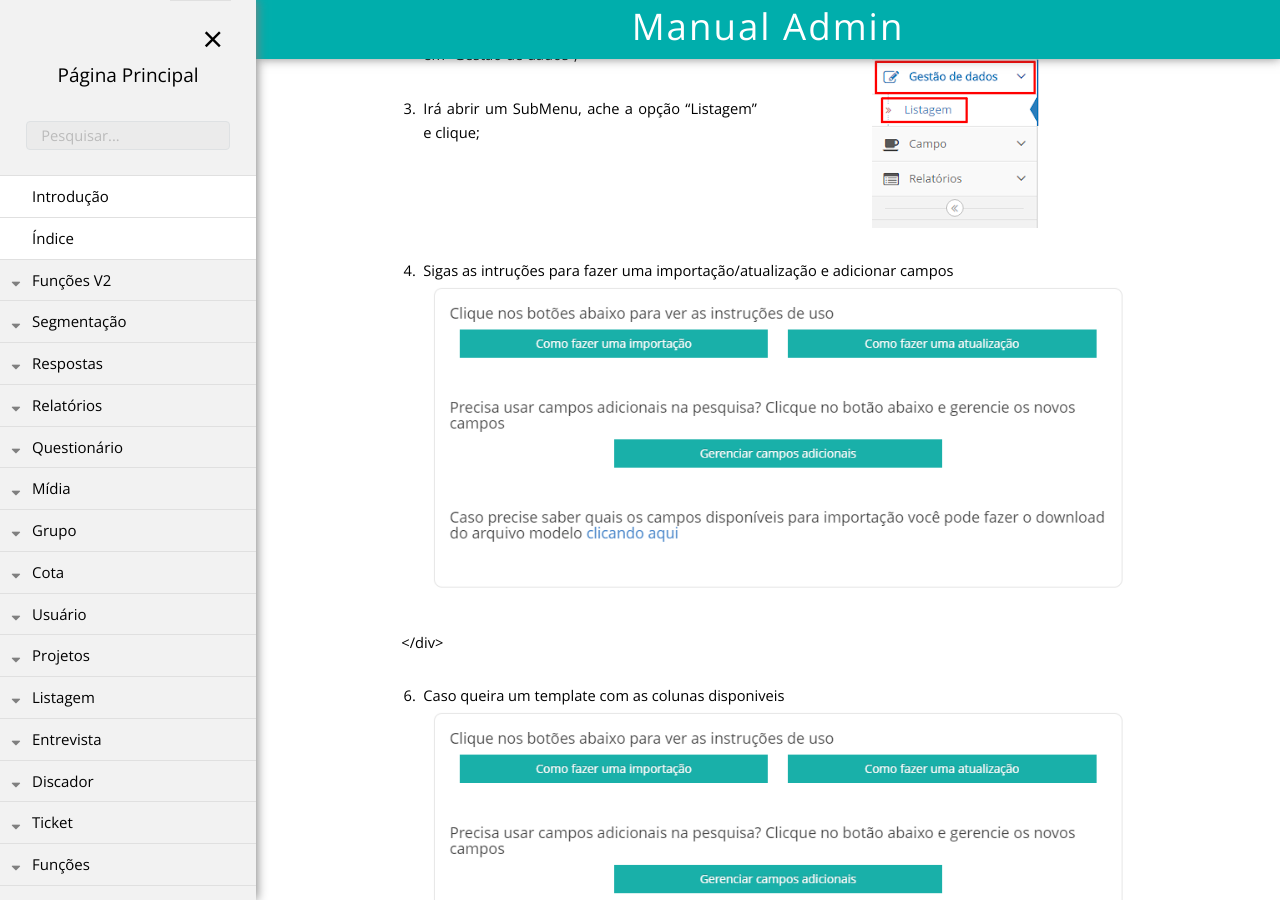
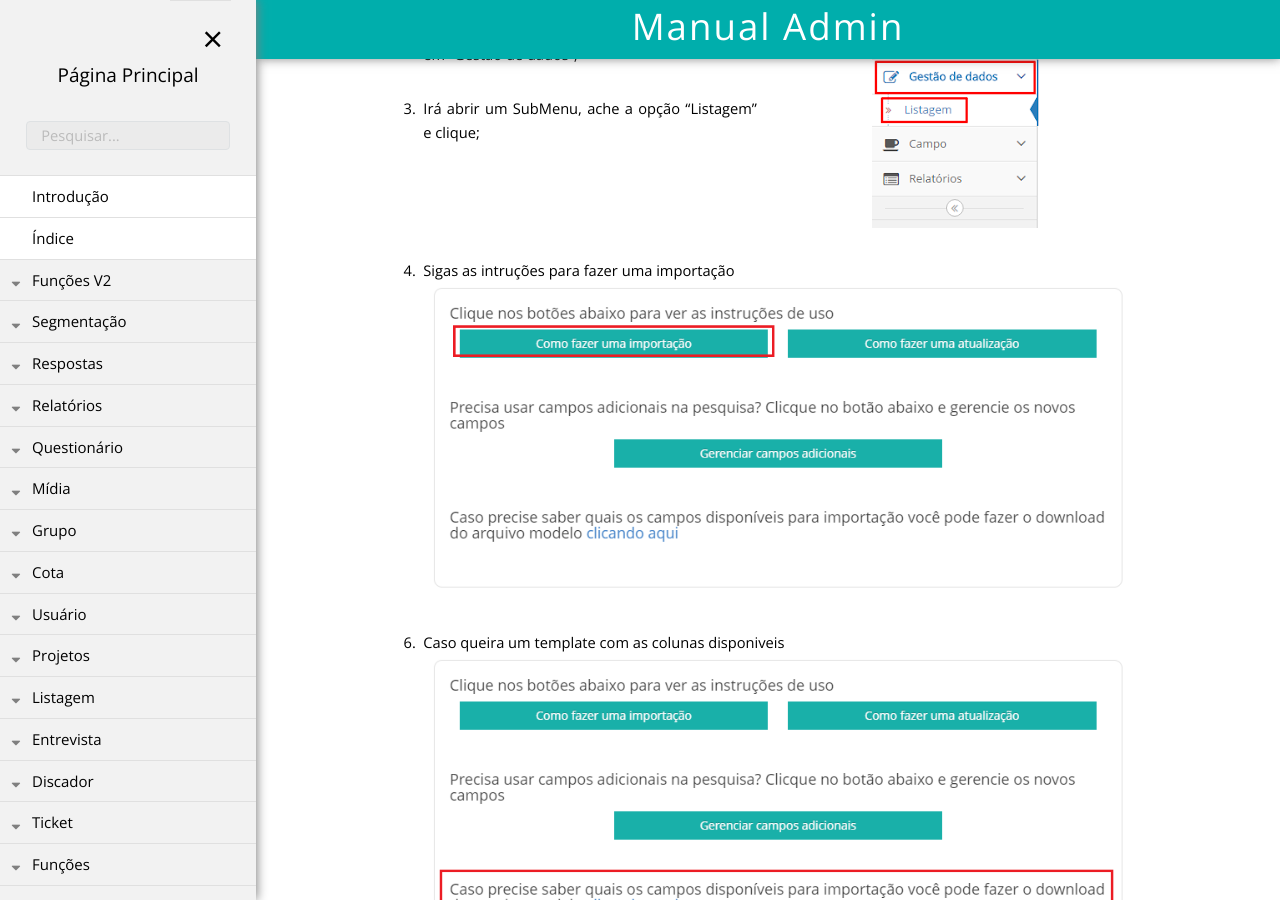
Before and after one commit to rogerio-figueiredo-hsr/hsrtechonline.github.io, a Jekyll site: the page built from _posts/2020-02-07-adicionar-listagem-novo.md, in a window 1280 px wide and 900 px high, scrolled down 237 px. Built offline with Jekyll 4.4.1, drawn with Linux system fonts in a browser that asks for light colours.

Commit message:
importar listagem

```diff
--- a/_posts/2020-02-07-adicionar-listagem-novo.md
+++ b/_posts/2020-02-07-adicionar-listagem-novo.md
@@ -22,12 +22,10 @@
 
 {:start="4"}
 
-4. Sigas as intruções para fazer uma importação/atualização e adicionar campos
-![Imagem de apoio 2]({{ "/assets/img/instrucoes-listagem-01.png" | prepend: site.baseurl }})
-</div>
+4. Sigas as intruções para fazer uma importação
+![Imagem de apoio 2]({{ "/assets/img/instrucoes-listagem-importar.png" | prepend: site.baseurl }})
 
 {:start="6"}
-
 6. Caso queira um template com as colunas disponiveis
 ![Imagem de apoio 8]({{ "/assets/img/instrucoes-listagem-06.png" | prepend: site.baseurl }})
 
```
Also changed, not shown: assets/img/instrucoes-listagem-importar.png (added).
